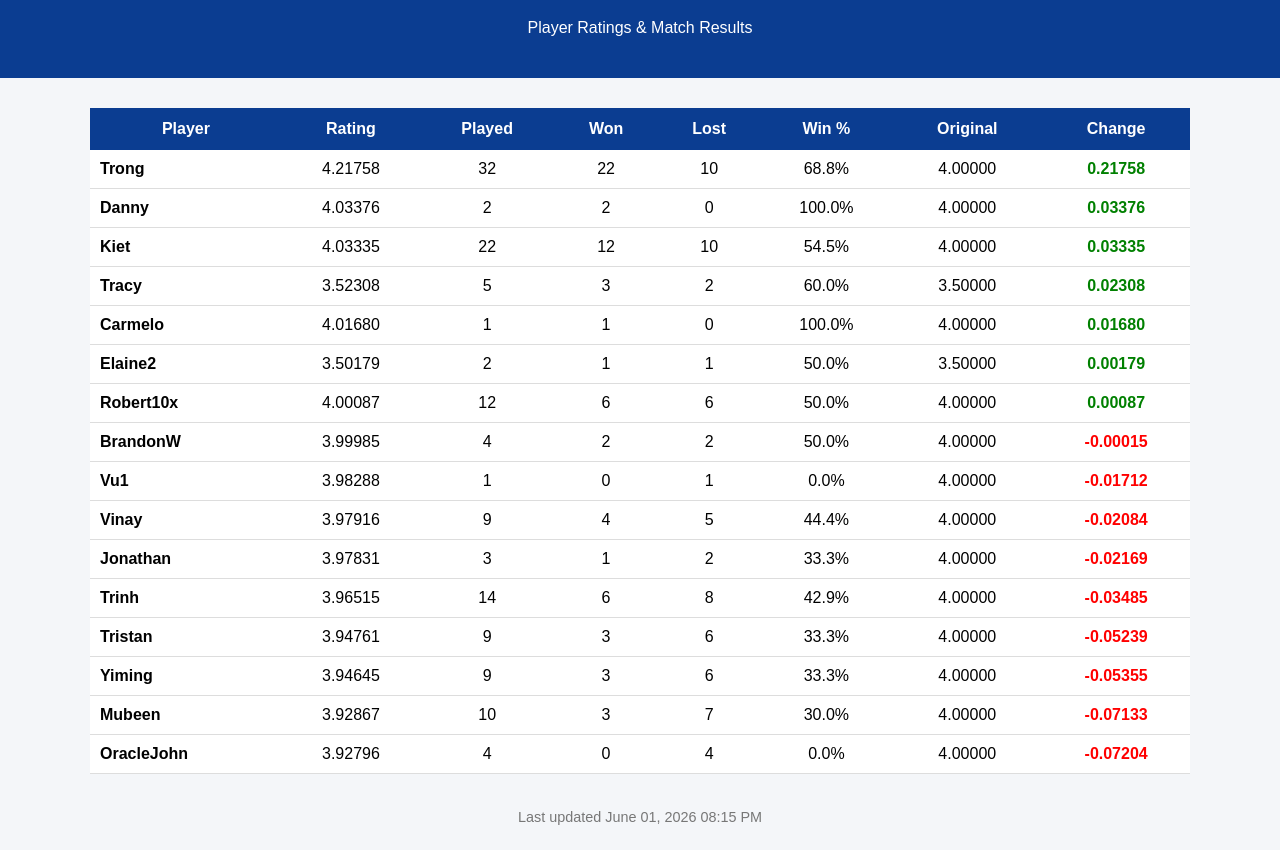
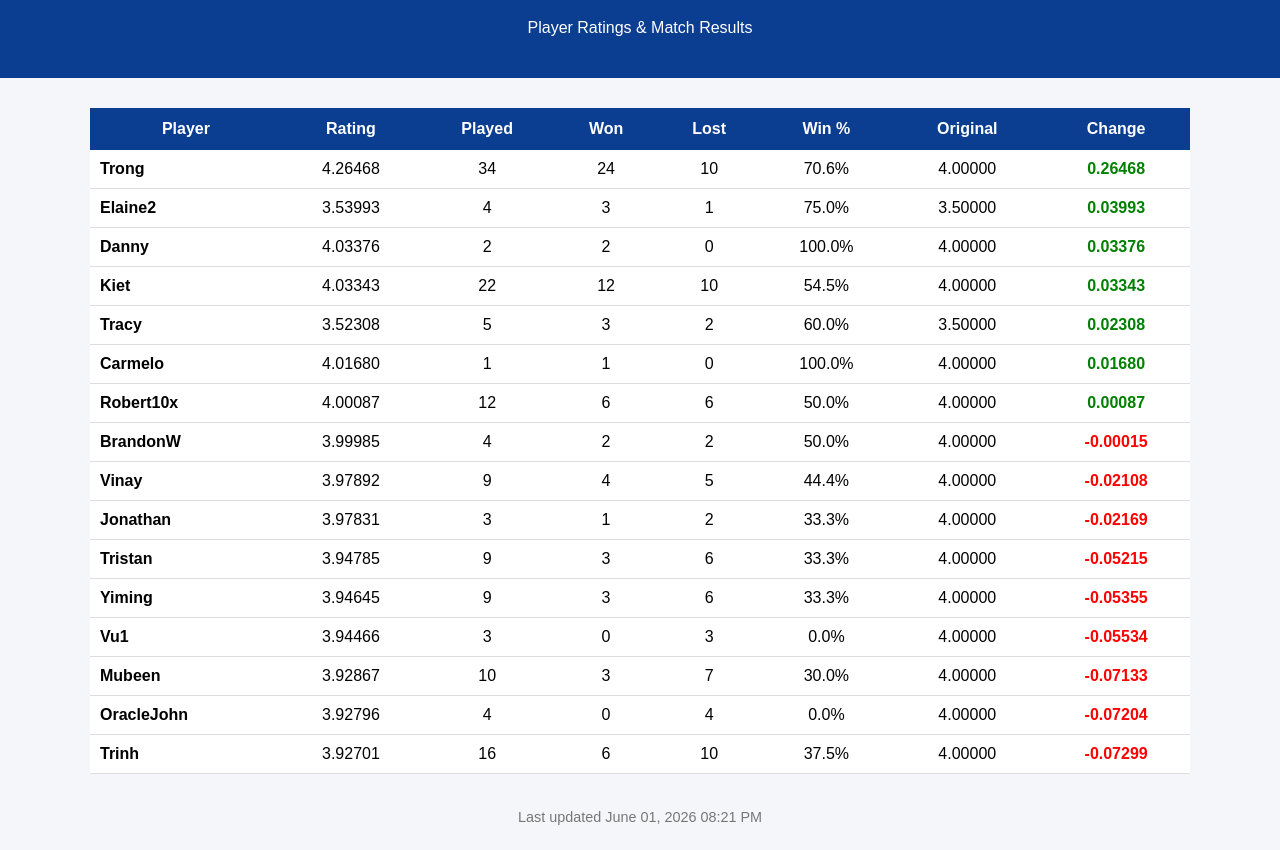
Before and after one commit to pickleball002/pickleball002.github.io, a plain HTML site: page T1standings.html in a window 1280 px wide. Shown: the part 86-936 px from the top of the page. Drawn offline with Linux system fonts and the light colour scheme.

Commit message:
Add files via upload

```diff
--- a/T1standings.html
+++ b/T1standings.html
@@ -105,13 +105,24 @@ td.player{
 
 <tr>
 <td class="player">Trong</td>
-<td>4.21758</td>
-<td>32</td>
-<td>22</td>
+<td>4.26468</td>
+<td>34</td>
+<td>24</td>
 <td>10</td>
-<td>68.8%</td>
+<td>70.6%</td>
 <td>4.00000</td>
-<td class="positive">0.21758</td>
+<td class="positive">0.26468</td>
+</tr>
+
+<tr>
+<td class="player">Elaine2</td>
+<td>3.53993</td>
+<td>4</td>
+<td>3</td>
+<td>1</td>
+<td>75.0%</td>
+<td>3.50000</td>
+<td class="positive">0.03993</td>
 </tr>
 
 <tr>
@@ -127,13 +138,13 @@ td.player{
 
 <tr>
 <td class="player">Kiet</td>
-<td>4.03335</td>
+<td>4.03343</td>
 <td>22</td>
 <td>12</td>
 <td>10</td>
 <td>54.5%</td>
 <td>4.00000</td>
-<td class="positive">0.03335</td>
+<td class="positive">0.03343</td>
 </tr>
 
 <tr>
@@ -159,17 +170,6 @@ td.player{
 </tr>
 
 <tr>
-<td class="player">Elaine2</td>
-<td>3.50179</td>
-<td>2</td>
-<td>1</td>
-<td>1</td>
-<td>50.0%</td>
-<td>3.50000</td>
-<td class="positive">0.00179</td>
-</tr>
-
-<tr>
 <td class="player">Robert10x</td>
 <td>4.00087</td>
 <td>12</td>
@@ -192,25 +192,14 @@ td.player{
 </tr>
 
 <tr>
-<td class="player">Vu1</td>
-<td>3.98288</td>
-<td>1</td>
-<td>0</td>
-<td>1</td>
-<td>0.0%</td>
-<td>4.00000</td>
-<td class="negative">-0.01712</td>
-</tr>
-
-<tr>
 <td class="player">Vinay</td>
-<td>3.97916</td>
+<td>3.97892</td>
 <td>9</td>
 <td>4</td>
 <td>5</td>
 <td>44.4%</td>
 <td>4.00000</td>
-<td class="negative">-0.02084</td>
+<td class="negative">-0.02108</td>
 </tr>
 
 <tr>
@@ -225,25 +214,14 @@ td.player{
 </tr>
 
 <tr>
-<td class="player">Trinh</td>
-<td>3.96515</td>
-<td>14</td>
-<td>6</td>
-<td>8</td>
-<td>42.9%</td>
-<td>4.00000</td>
-<td class="negative">-0.03485</td>
-</tr>
-
-<tr>
 <td class="player">Tristan</td>
-<td>3.94761</td>
+<td>3.94785</td>
 <td>9</td>
 <td>3</td>
 <td>6</td>
 <td>33.3%</td>
 <td>4.00000</td>
-<td class="negative">-0.05239</td>
+<td class="negative">-0.05215</td>
 </tr>
 
 <tr>
@@ -255,6 +233,17 @@ td.player{
 <td>33.3%</td>
 <td>4.00000</td>
 <td class="negative">-0.05355</td>
+</tr>
+
+<tr>
+<td class="player">Vu1</td>
+<td>3.94466</td>
+<td>3</td>
+<td>0</td>
+<td>3</td>
+<td>0.0%</td>
+<td>4.00000</td>
+<td class="negative">-0.05534</td>
 </tr>
 
 <tr>
@@ -278,13 +267,24 @@ td.player{
 <td>4.00000</td>
 <td class="negative">-0.07204</td>
 </tr>
+
+<tr>
+<td class="player">Trinh</td>
+<td>3.92701</td>
+<td>16</td>
+<td>6</td>
+<td>10</td>
+<td>37.5%</td>
+<td>4.00000</td>
+<td class="negative">-0.07299</td>
+</tr>
 </tbody>
 </table>
 
 </div>
 
 <div class="footer">
-    Last updated June 01, 2026 08:15 PM
+    Last updated June 01, 2026 08:21 PM
 </div>
 
 </body>
```
